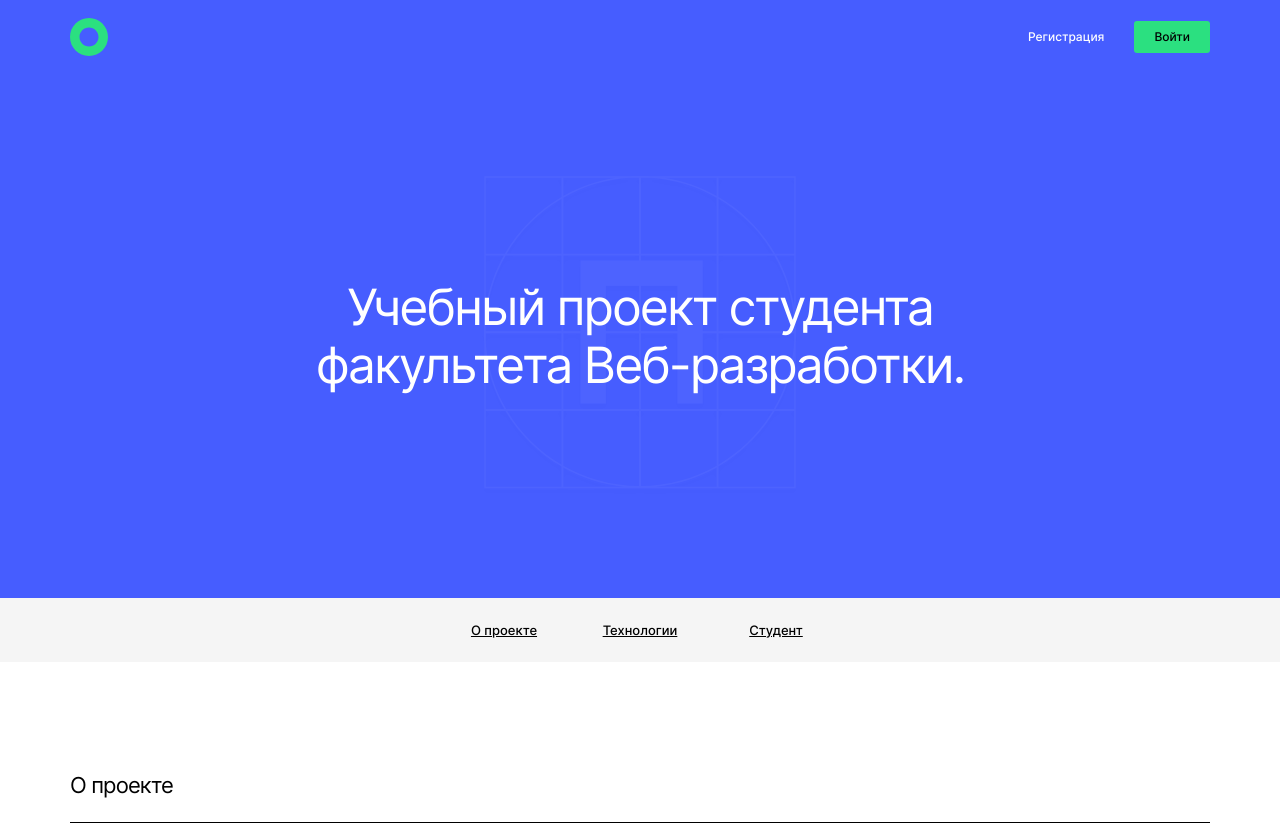
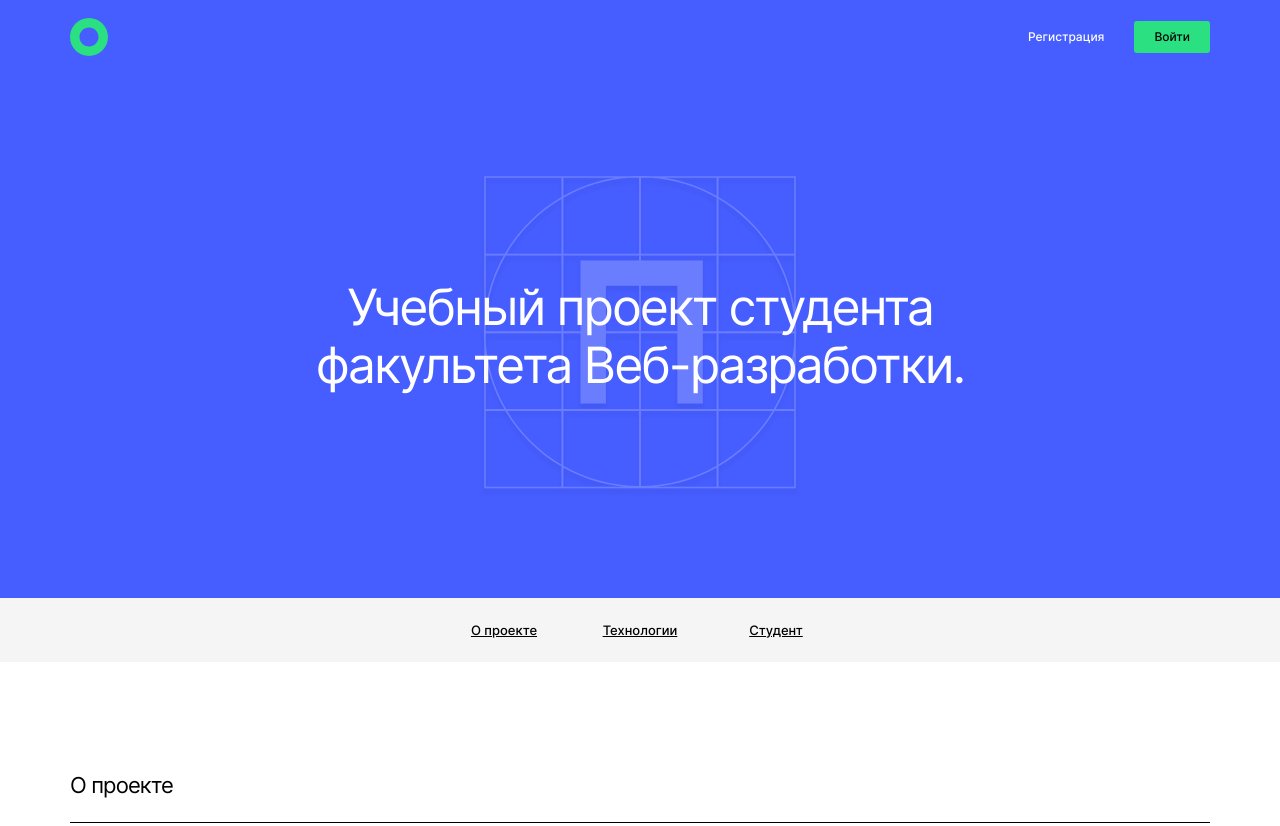
Before and after one commit to Pancfly/movies-explorer-frontend, a React app: page / in a window 1280 px wide. Shown: the top 826 px of the page. Built offline with nearby package versions, Linux system fonts and the light colour scheme.

Commit message:
hotfix: promo img opacity
Убрал прозрачность у картинки, чтобы была похожа на макет

```diff
--- a/src/components/Promo/Promo.css
+++ b/src/components/Promo/Promo.css
@@ -29,7 +29,6 @@
   position: absolute;
   top: calc(50% - 160px);
   right: calc(50% - 160px);
-  opacity: 0.2;
 }
 
 @media screen and (max-width: 1023px) {
```
